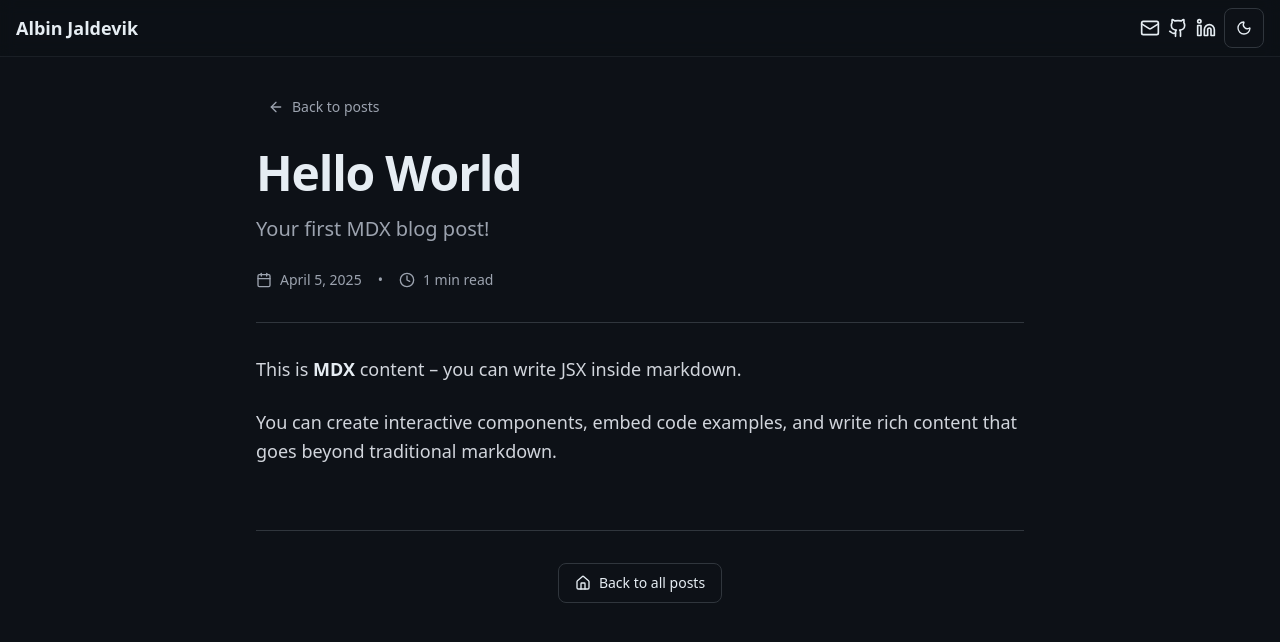
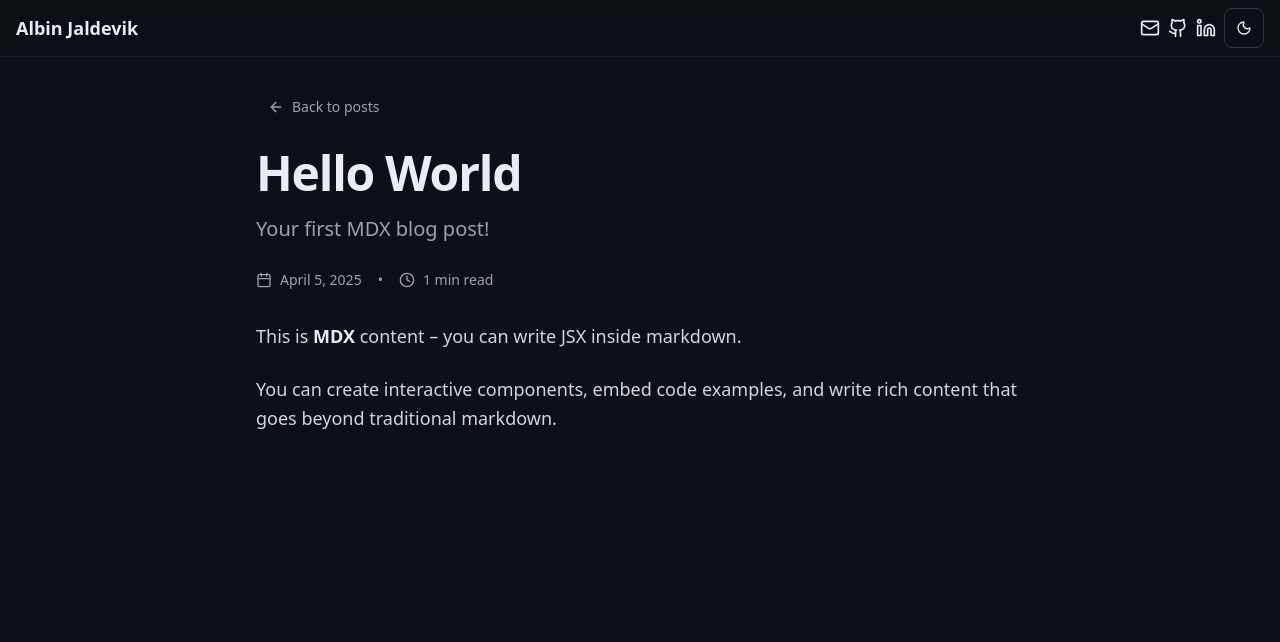
Before and after one commit to albinjal/jaldevik.com, a React (Vite) app: page /blog/hello-world in a window 1280 px wide. Shown: the top 642 px of the page. Built offline with nearby package versions, Linux system fonts and the light colour scheme.

Commit message:
feat: simplify blog posts

```diff
--- a/src/components/BlogPostFooter.tsx
+++ b/src/components/BlogPostFooter.tsx
@@ -2,7 +2,6 @@ import { ArrowLeft, ArrowRight, Home } from 'lucide-react';
 import { Link } from 'react-router-dom';
 import { posts } from '../generated/posts.js';
 import { Button } from './ui/button.tsx';
-import { Separator } from './ui/separator.tsx';
 
 interface BlogPostFooterProps {
   currentSlug: string;
@@ -17,9 +16,7 @@ export function BlogPostFooter({ currentSlug }: BlogPostFooterProps) {
     currentIndex < posts.length - 1 ? posts[currentIndex + 1] : null;
 
   return (
-    <footer className="mt-16 space-y-8">
-      <Separator />
-
+    <footer className="mt-16 space-y-6">
       {/* Navigation between posts */}
       {(previousPost || nextPost) && (
         <nav className="flex items-center justify-between">
@@ -71,18 +68,6 @@ export function BlogPostFooter({ currentSlug }: BlogPostFooterProps) {
           </div>
         </nav>
       )}
-
-      {/* Back to home if no navigation */}
-      {!previousPost && !nextPost && (
-        <div className="text-center">
-          <Button variant="outline" asChild>
-            <Link to="/" className="flex items-center gap-2">
-              <Home className="h-4 w-4" />
-              Back to all posts
-            </Link>
-          </Button>
-        </div>
-      )}
     </footer>
   );
 }
--- a/src/components/BlogPostHeader.tsx
+++ b/src/components/BlogPostHeader.tsx
@@ -68,8 +68,6 @@ export function BlogPostHeader({
           </>
         )}
       </div>
-
-      <Separator className="my-8" />
     </header>
   );
 }
--- a/src/pages/Post.tsx
+++ b/src/pages/Post.tsx
@@ -100,7 +100,7 @@ export default function PostPage() {
             readingTime={readingTime}
           />
         )}
-        <article className="prose prose-lg dark:prose-invert prose-headings:font-bold prose-headings:tracking-tight prose-h1:text-3xl prose-h2:text-2xl prose-h3:text-xl prose-p:leading-relaxed prose-a:text-primary prose-a:no-underline hover:prose-a:underline prose-strong:text-foreground prose-code:text-primary prose-code:bg-muted prose-code:px-1 prose-code:py-0.5 prose-code:rounded prose-code:text-sm prose-pre:bg-muted prose-pre:border max-w-none">
+        <article className="prose prose-lg dark:prose-invert prose-headings:font-bold prose-headings:tracking-tight prose-h1:text-3xl prose-h2:text-2xl prose-h3:text-xl prose-p:leading-relaxed prose-a:text-primary prose-a:no-underline hover:prose-a:underline prose-strong:text-foreground prose-code:text-primary prose-code:bg-muted prose-code:px-1 prose-code:py-0.5 prose-code:rounded prose-code:text-sm prose-pre:bg-muted prose-pre:border mt-8 max-w-none">
           <Component />
         </article>
         {slug && <BlogPostFooter currentSlug={slug} />}
```
